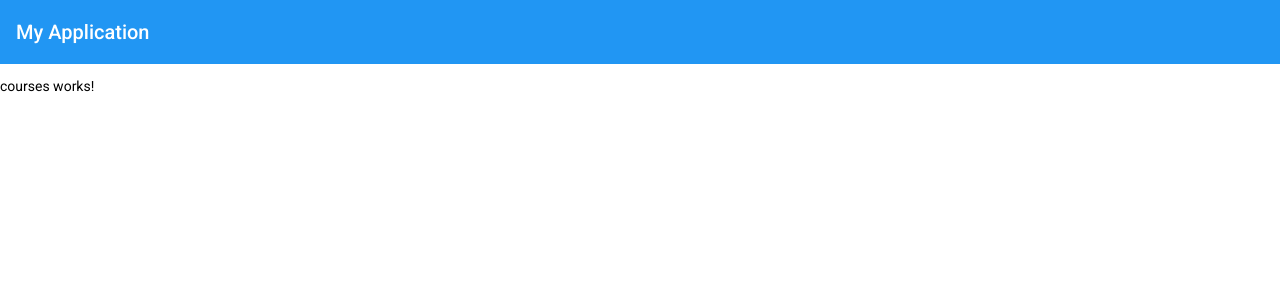
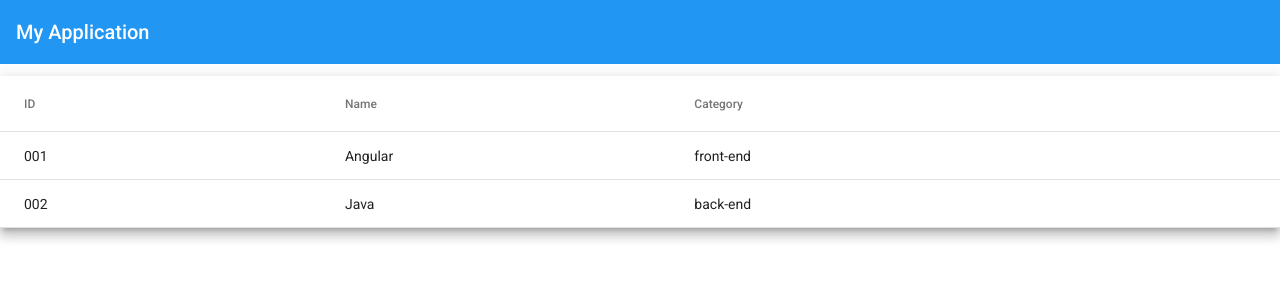
Before and after one commit to psdiego17/crud-angular-spring, an Angular app: page /courses in a window 1280 px wide. Shown: the top 300 px of the page. Built offline with nearby package versions, Linux system fonts and the light colour scheme.

Commit message:
criado interface course, criado tabela com o meterial, setado no front a lista de cursos

```diff
--- a/src/app/courses/courses.module.ts
+++ b/src/app/courses/courses.module.ts
@@ -1,5 +1,7 @@
 import { NgModule } from '@angular/core';
 import { CommonModule } from '@angular/common';
+
+import { MatTableModule } from '@angular/material/table';
 
 import { CoursesRoutingModule } from './courses-routing.module';
 import { CoursesComponent } from './courses/courses.component';
@@ -11,7 +13,8 @@
   ],
   imports: [
     CommonModule,
-    CoursesRoutingModule
+    CoursesRoutingModule,
+    MatTableModule
   ]
 })
 export class CoursesModule { }
--- a/src/app/courses/courses/courses.component.html
+++ b/src/app/courses/courses/courses.component.html
@@ -1 +1,24 @@
-<p>courses works!</p>
+<table mat-table [dataSource]="course" class="mat-elevation-z8">
+
+     <!-- Id Column -->
+     <ng-container matColumnDef="_id">
+        <th mat-header-cell *matHeaderCellDef> ID </th>
+        <td mat-cell *matCellDef="let course"> {{ course._id }} </td>
+    </ng-container>
+
+    <!-- Name Column -->
+    <ng-container matColumnDef="name">
+        <th mat-header-cell *matHeaderCellDef> Name </th>
+        <td mat-cell *matCellDef="let course"> {{ course.name }} </td>
+    </ng-container>
+
+    <!-- Category Column -->
+    <ng-container matColumnDef="category">
+        <th mat-header-cell *matHeaderCellDef> Category </th>
+        <td mat-cell *matCellDef="let course"> {{ course.category }} </td>
+    </ng-container>
+
+
+    <tr mat-header-row *matHeaderRowDef="displayedColumns"></tr>
+    <tr mat-row *matRowDef="let row; columns: displayedColumns;"></tr>
+</table>
--- a/src/app/courses/courses/courses.component.scss
+++ b/src/app/courses/courses/courses.component.scss
@@ -0,0 +1,3 @@
+table {
+    width: 100%;
+  }
--- a/src/app/courses/courses/courses.component.ts
+++ b/src/app/courses/courses/courses.component.ts
@@ -1,4 +1,5 @@
 import { Component, OnInit } from '@angular/core';
+import { CourseInterface } from '../model/course-interface';
 
 @Component({
   selector: 'app-courses',
@@ -7,7 +8,16 @@
 })
 export class CoursesComponent implements OnInit {
 
-  constructor() { }
+  course: CourseInterface[] = [
+    {_id: '001', name: 'Angular', category: 'front-end'},
+    {_id: '002', name: 'Java', category: 'back-end'}
+  ];
+
+  displayedColumns = [] = ['_id', 'name', 'category'];
+
+  constructor() {
+    //this.course = []; //Caso não inicie o array na declaração, pode iniciar desse modo.
+  }
 
   ngOnInit(): void {
   }
--- /dev/null
+++ b/src/app/courses/model/course-interface.ts
@@ -0,0 +1,5 @@
+export interface CourseInterface {
+    _id: string,
+    name: string,
+    category: string;
+}
```
